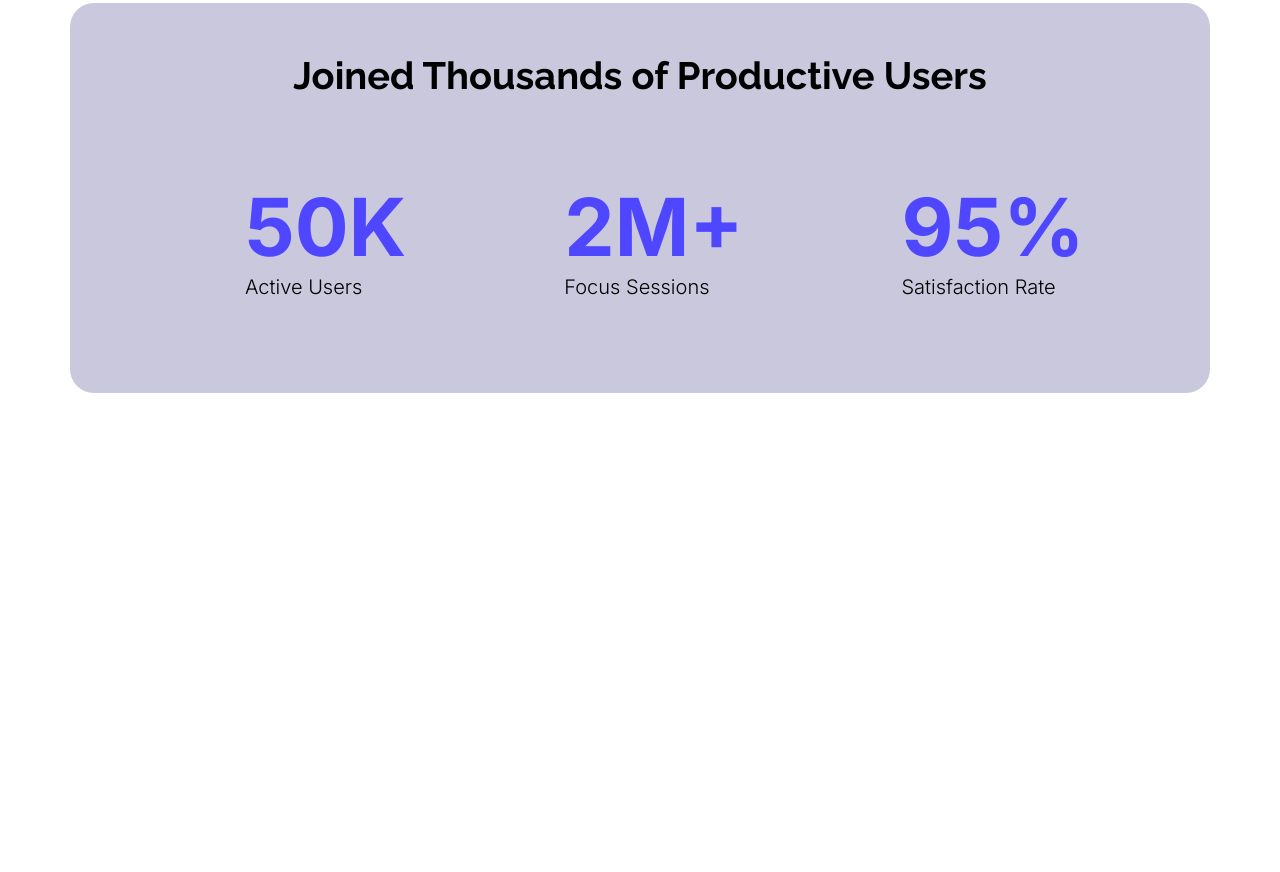
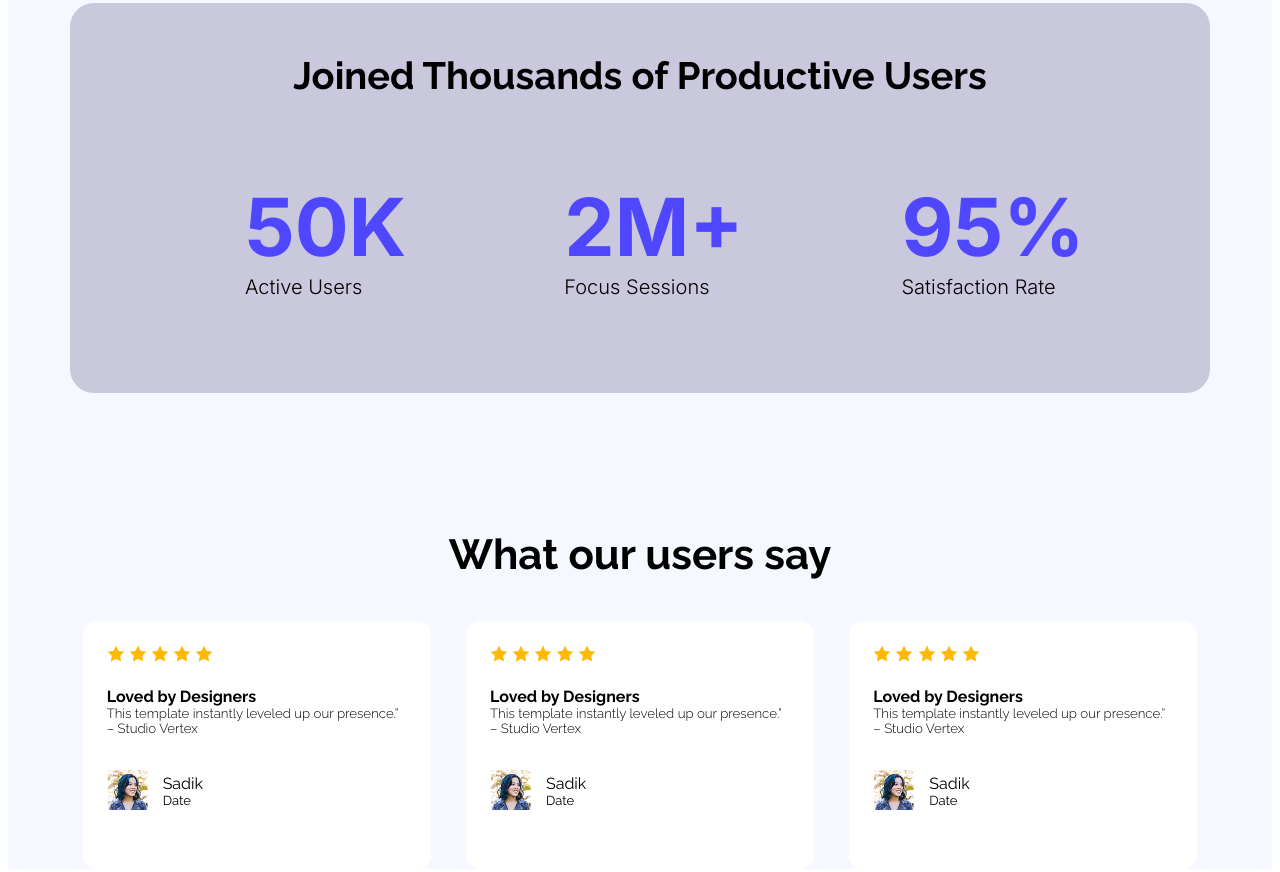
Before and after one commit to Sadik-Hossain-Official/assignment1, a plain HTML site: page index.html in a window 1280 px wide. Shown: the part 1309-2181 px from the top of the page. Before the commit the page ends 1818 px from the top, so only its background shows below. Drawn offline with Linux system fonts and the light colour scheme.

Commit message:
added feedback section

```diff
--- a/index.html
+++ b/index.html
@@ -14,16 +14,19 @@
 </head>
 <body class="raleway">
     <header>
+        <!--navbar-->
         <nav class="max-width">
             <h3 class="inter color">LOGO</h3>
             <a href=""><button class="button">Sign Up</button></a>
         </nav>
+        <!--Banner-->
         <section class="banner">
             <h1 class="banner-title">Cool Dark UI Template for Webflow Agencies!</h1>
             <button class="button" id="banner-button">Stay Focused</button>
         </section>
     </header>
     <main>
+        <!--action-->
         <section class="action">
             <div class="action-box">
                 <h3 class="action-title">See It in Action</h3>
@@ -34,6 +37,7 @@
                 <img src="images/wc-mini.png" alt="" class="image">
             </div>
         </section>
+        <!--productive users section-->
         <section class="productive-users max-width">
             <h3 class="title">Joined Thousands of Productive Users</h3>
             <div class="details inter">
@@ -51,6 +55,62 @@
                 </div>
             </div>
         </section>
+        <!--user feedback section-->
+        <section class="feedbacks max-width">
+            <h3 class="action-title">What our users say</h3>
+            <div class="feedback">
+                <div class="rating">
+                    <img src="images/icon-star.png" alt="">
+                    <img src="images/icon-star.png" alt="">
+                    <img src="images/icon-star.png" alt="">
+                    <img src="images/icon-star.png" alt="">
+                    <img src="images/icon-star.png" alt="">
+                    <h4 class="feedback-title">Loved by Designers</h4>
+                    <h5 class="feedback-subtitle">This template instantly leveled up our presence.” – Studio Vertex</h5>
+                    <div class="image-date">
+                        <img src="images/avatar.png" alt="">
+                        <div>
+                            <P class="name">Sadik</P>
+                            <p class="date">Date</p>
+                        </div>
+                    </div>
+                </div>
+                <div class="rating">
+                    <img src="images/icon-star.png" alt="">
+                    <img src="images/icon-star.png" alt="">
+                    <img src="images/icon-star.png" alt="">
+                    <img src="images/icon-star.png" alt="">
+                    <img src="images/icon-star.png" alt="">
+                    <h4 class="feedback-title">Loved by Designers</h4>
+                    <h5 class="feedback-subtitle">This template instantly leveled up our presence.” – Studio Vertex</h5>
+                    <div class="image-date">
+                        <img src="images/avatar.png" alt="">
+                        <div>
+                            <P class="name">Sadik</P>
+                            <p class="date">Date</p>
+                        </div>
+                    </div>
+                </div>
+                <div class="rating">
+                    <img src="images/icon-star.png" alt="">
+                    <img src="images/icon-star.png" alt="">
+                    <img src="images/icon-star.png" alt="">
+                    <img src="images/icon-star.png" alt="">
+                    <img src="images/icon-star.png" alt="">
+                    <h4 class="feedback-title">Loved by Designers</h4>
+                    <h5 class="feedback-subtitle">This template instantly leveled up our presence.” – Studio Vertex</h5>
+                    <div class="image-date">
+                        <img src="images/avatar.png" alt="">
+                        <div>
+                            <P class="name">Sadik</P>
+                            <p class="date">Date</p>
+                        </div>
+                    </div>
+                </div>
+
+            </div>
+        </section>
+        <!--Ready to focus part-->
 
     </main>
     <footer>
--- a/styles-assignment1/assignment1.css
+++ b/styles-assignment1/assignment1.css
@@ -13,6 +13,9 @@
 /*header-footer Logo/Website name color*/
 .color{
     color: #4E47FF;
+}
+header,main{
+    background-color: #f5f8ff;
 }
 /*header-main max width*/
 .max-width{
@@ -132,3 +135,45 @@ nav h3{
     margin-top: 0px;
 }
 /*user feedback*/
+.feedbacks{
+    margin:137px auto;
+}
+.feedbacks h3{
+    text-align: center;
+}
+.feedback{
+    display: flex;
+    gap: 10px;
+    justify-content: space-around;
+    align-items: center;
+
+}
+.rating{
+    width:300px;
+    height:200px;
+    padding:24px;
+    border-radius:14px;
+    background-color: #FFFFFF;
+}
+.feedback-title{
+    margin-bottom: 0px;
+}
+.feedback-subtitle{
+    font-weight: 300;
+    margin-top: 0px;
+}
+.image-date{
+    display: flex;
+    align-items: center;
+    gap:15px;
+}
+.name{
+    font-weight: 500px;
+    margin-bottom: 0px;
+}
+.date{
+    font-weight: 200px;
+    margin-top:0px;
+    font-size: small;
+}
+/*ready to focus part*/
```
